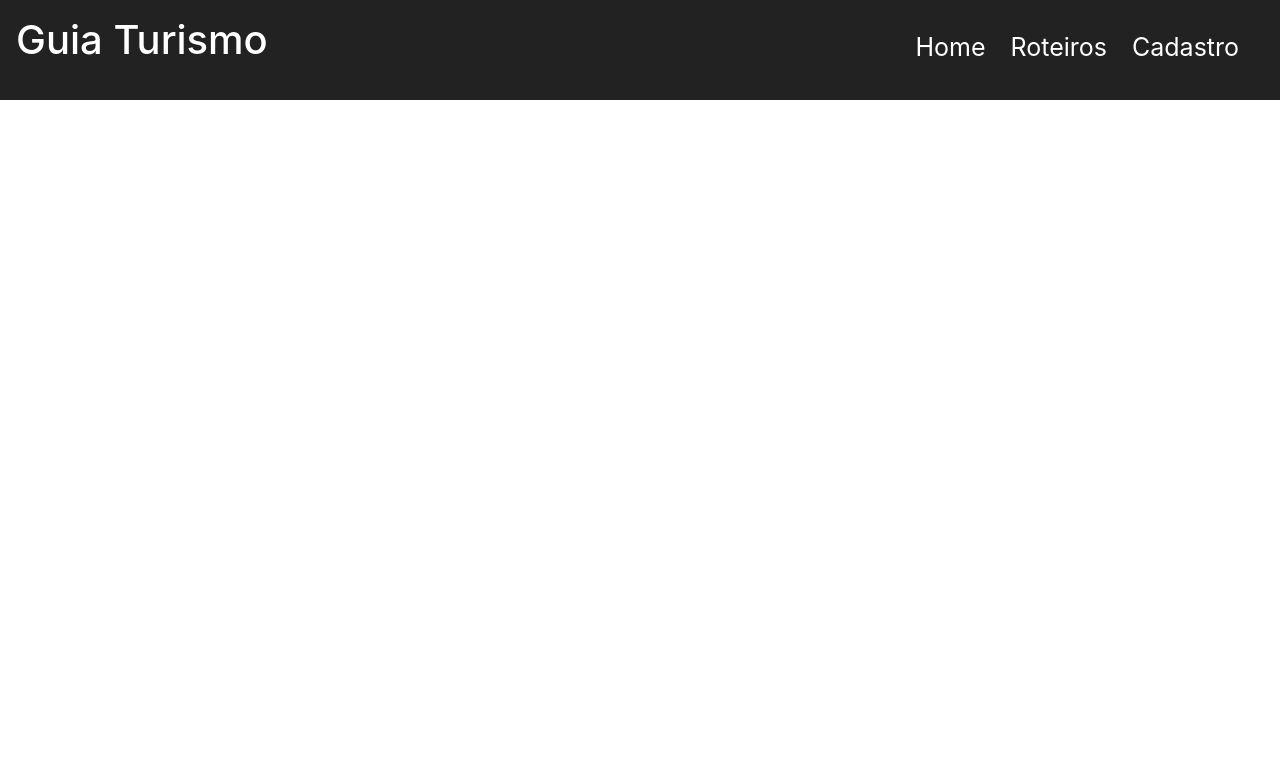
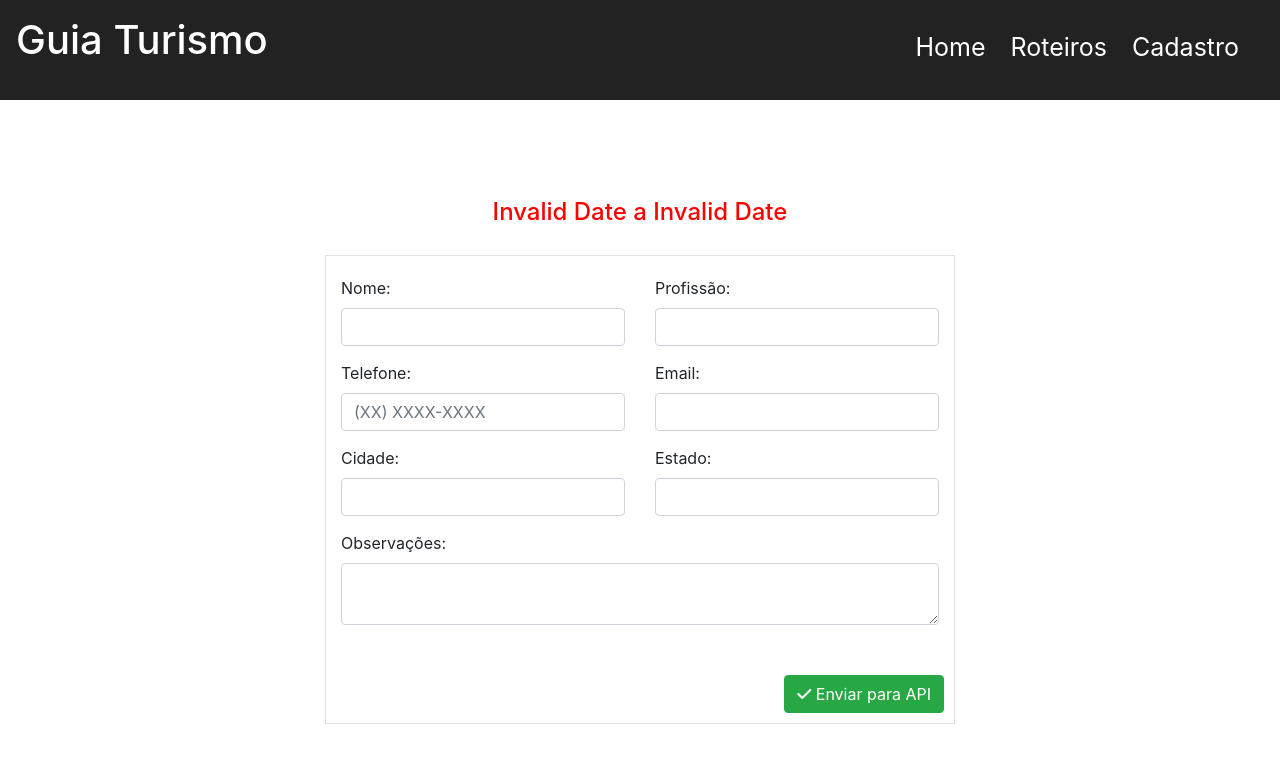
Before and after one commit to GabrielBBaldez/MeuGuiaWeb-Front, a React (Create React App) app: page /roteiros/1/participar in a window 1280 px wide. Shown: the top 762 px of the page. Built offline with nearby package versions, Linux system fonts and the light colour scheme; no server answers.

Commit message:
esboço da página de de participar da viagem

```diff
--- a/src/App.js
+++ b/src/App.js
@@ -7,6 +7,7 @@ import CadastraRoteiro from './components/pages/CadastraRoteiro'
 import Roteiro from './components/pages/Roteiro';
 import ViewRoteiro from './components/pages/ViewRoteiro';
 import UpdateCadastro from './components/pages/UpdateCadastro';
+import ParticiparViagem from './components/pages/ParticiparViagem';
 
 function App() {
   return (
@@ -19,6 +20,7 @@ function App() {
                   <Route path="/cadastro" element= {< CadastraRoteiro />}/>
                   <Route path="/cadastro/:id" element= {< UpdateCadastro />}/>
                   <Route path="/roteiros/:id" element= {< ViewRoteiro />}/>
+                  <Route path="/roteiros/:id/participar" element= {< ParticiparViagem />}/>
             </Routes>
     </Router>
     </div>
--- /dev/null
+++ b/src/components/module/ParticiparViagem.module.css
@@ -0,0 +1,22 @@
+.nomeRoteiro{
+    color:black;
+    padding-top: 40px;
+    text-align: center;
+}
+
+.container{
+    position: relative;
+    width: 600px;
+    margin: 0 auto;
+    padding-top: 30px;
+}
+
+.submit{
+    padding-top: 50px;
+    width:100%;
+    display: flex;
+    align-items: center;
+    justify-content: flex-end;
+    padding-bottom: 10px;
+    padding-right: 10px;
+}
--- /dev/null
+++ b/src/components/pages/ParticiparViagem.js
@@ -0,0 +1,120 @@
+import React, { Component } from 'react';
+import { useState } from 'react';
+import { useEffect } from 'react';
+import styles from '../module/ParticiparViagem.module.css';
+
+function ParticiparViagem(){
+    const url = window.location.href;
+    const id = url.split('/').slice(-2)[0];
+
+    const [repositories, setRepositories] = useState([])
+
+    useEffect(()=>{
+        const buscarRepositorios = async() => {
+            const response = await fetch(`http://localhost:8080/roteiro/${id}`)
+
+            const data = await response.json()
+            setRepositories(data)
+
+            const sequenciaisDia = data.programacaoList.map(item => item.sequencialDia);
+        }
+        buscarRepositorios()
+    }, [id])
+
+    const options = { year: 'numeric', month: 'numeric', day: 'numeric', timeZone:'UTC' };
+    const formattedDateChegada = new Date(repositories.dataChegada).toLocaleDateString(undefined, options);
+    const formattedDatePartida = new Date(repositories.dataPartida).toLocaleDateString(undefined, options);
+
+    return(
+        <div className={styles.container}>
+                <div>
+                    <h1 className={styles.nomeRoteiro}>{repositories.nomeRoteiro}</h1>
+                </div>
+
+                <div className='col-12' style={{textAlign:'center', color:'red', paddingTop:'20px', paddingBottom:'20px'}}>
+                    <h4>{formattedDatePartida} a {formattedDateChegada}</h4>
+                </div>
+
+                <form className='row g-3 border' style={{paddingTop:'20px'}}>
+                <div className='col-md-6'>
+                    <label className='form-label'>Nome:</label>
+                    <input
+                        type='text'
+                        className='form-control'
+                        name='name'
+                        required
+                        />
+                    </div>
+
+                    <div className='col-md-6'>
+                        <label className='form-label'>Profissão:</label>
+                        <input
+                        type='text'
+                        className='form-control'
+                        name='profissao'
+                        required
+                        />
+                    </div>
+
+                    <div className='col-6' style={{paddingTop:'15px'}}>
+                        <label className='form-label'>Telefone:</label>
+                        <input
+                        type='text'
+                        placeholder="(XX) XXXX-XXXX"
+                        className='form-control'
+                        name='telefone'
+                        required
+                        />
+                    </div>
+
+                    <div className='col-6' style={{paddingTop:'15px'}}>
+                        <label className='form-label'>Email:</label>
+                        <input
+                        type='email'
+                        className='form-control'
+                        name='email'
+                        required
+                        />
+                    </div>
+
+                    <div className='col-6' style={{paddingTop:'15px'}}>
+                        <label className='form-label'>Cidade:</label>
+                        <input
+                        type='text'
+                        className='form-control'
+                        name='cidade'
+                        required
+                        />
+                    </div>
+
+                    <div className='col-6' style={{paddingTop:'15px'}}>
+                        <label className='form-label'>Estado:</label>
+                        <input
+                        type='text'
+                        className='form-control'
+                        name='estado'
+                        required
+                        />
+                    </div>
+
+
+
+                    <div className='col-12' style={{paddingTop:'15px'}}>
+                        <label className='form-label'>Observações:</label>
+                        <textarea
+                        className='form-control'
+                        aria-label='With textarea'
+                        name='observacoes'
+                        ></textarea>
+                    </div>
+
+                    <div className={styles.submit}>
+                        <button className="btn btn-success"><i className="fa-solid fa-check"></i> Enviar para API</button>
+                    </div>
+                </form>
+
+        </div>
+    )
+}
+
+export default ParticiparViagem;
--- a/src/components/pages/Roteiro.js
+++ b/src/components/pages/Roteiro.js
@@ -24,7 +24,7 @@ function Roteiro() {
         return (
             <section className={styles.roteiro}>
 
-                <h2 className='text-center'>Roteiros</h2>
+                <h1 className='text-center' style={{color:'black'}} >Roteiros</h1>
 
                     {
                         repositories.length > 0 ? (
```
